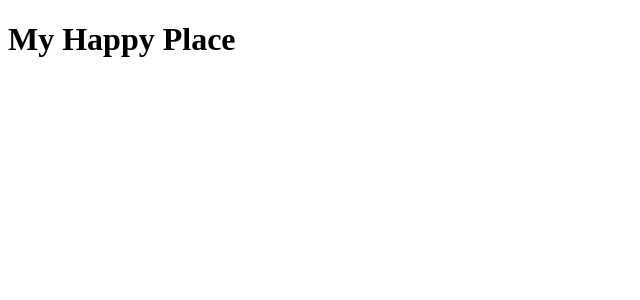
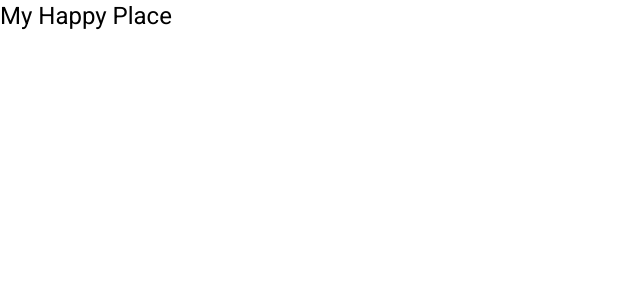
Before and after one commit to My-Happy-Place/My_Happy_Place, an Angular app in the folder frontend/: page / in a window 1280 px wide. Shown: the top 300 px of the page, without its empty margins (0-640 px from the left). Built offline with nearby package versions, Linux system fonts and the light colour scheme.

Commit message:
Adicionado Angular Material ao projeto

```diff
--- a/frontend/angular.json
+++ b/frontend/angular.json
@@ -28,6 +28,7 @@
               "src/assets"
             ],
             "styles": [
+              "./node_modules/@angular/material/prebuilt-themes/pink-bluegrey.css",
               "src/styles.scss"
             ],
             "scripts": []
@@ -96,6 +97,7 @@
               "src/assets"
             ],
             "styles": [
+              "./node_modules/@angular/material/prebuilt-themes/pink-bluegrey.css",
               "src/styles.scss"
             ],
             "scripts": []
--- a/frontend/package.json
+++ b/frontend/package.json
@@ -11,10 +11,12 @@
   "private": true,
   "dependencies": {
     "@angular/animations": "^14.2.0",
+    "@angular/cdk": "~13.0.4",
     "@angular/common": "^14.2.0",
     "@angular/compiler": "^14.2.0",
     "@angular/core": "^14.2.0",
     "@angular/forms": "^14.2.0",
+    "@angular/material": "~13.0.4",
     "@angular/platform-browser": "^14.2.0",
     "@angular/platform-browser-dynamic": "^14.2.0",
     "@angular/router": "^14.2.0",
--- a/frontend/src/app/app.module.ts
+++ b/frontend/src/app/app.module.ts
@@ -3,6 +3,7 @@
 
 import { AppRoutingModule } from './app-routing.module';
 import { AppComponent } from './app.component';
+import { BrowserAnimationsModule } from '@angular/platform-browser/animations';
 
 @NgModule({
   declarations: [
@@ -10,7 +11,8 @@
   ],
   imports: [
     BrowserModule,
-    AppRoutingModule
+    AppRoutingModule,
+    BrowserAnimationsModule
   ],
   providers: [],
   bootstrap: [AppComponent]
--- a/frontend/src/index.html
+++ b/frontend/src/index.html
@@ -6,8 +6,11 @@
   <base href="/">
   <meta name="viewport" content="width=device-width, initial-scale=1">
   <link rel="icon" type="image/x-icon" href="favicon.ico">
+  <link rel="preconnect" href="https://fonts.gstatic.com">
+  <link href="https://fonts.googleapis.com/css2?family=Roboto:wght@300;400;500&display=swap" rel="stylesheet">
+  <link href="https://fonts.googleapis.com/icon?family=Material+Icons" rel="stylesheet">
 </head>
-<body>
+<body class="mat-typography">
   <app-root></app-root>
 </body>
 </html>
--- a/frontend/src/styles.scss
+++ b/frontend/src/styles.scss
@@ -1 +1,4 @@
 /* You can add global styles to this file, and also import other style files */
+
+html, body { height: 100%; }
+body { margin: 0; font-family: Roboto, "Helvetica Neue", sans-serif; }
```
Also changed, not shown: 1 other file (tests, documents, lock files or other folders).
